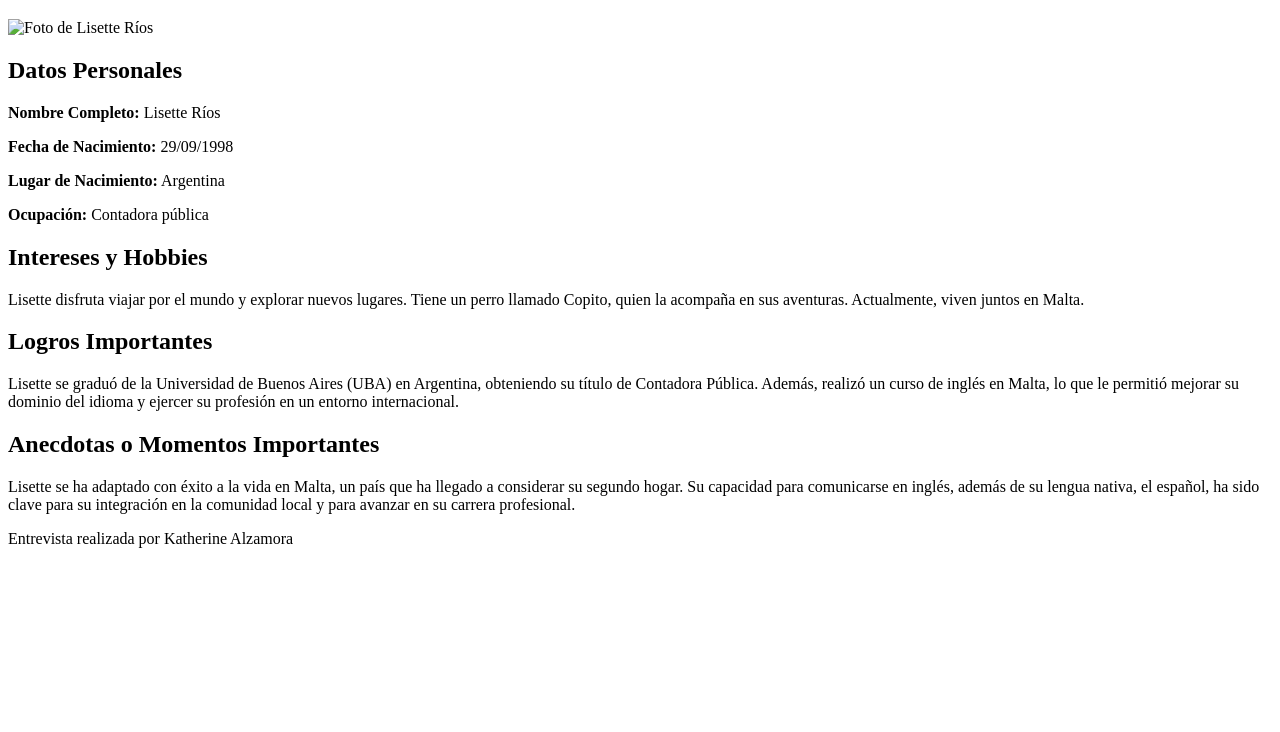
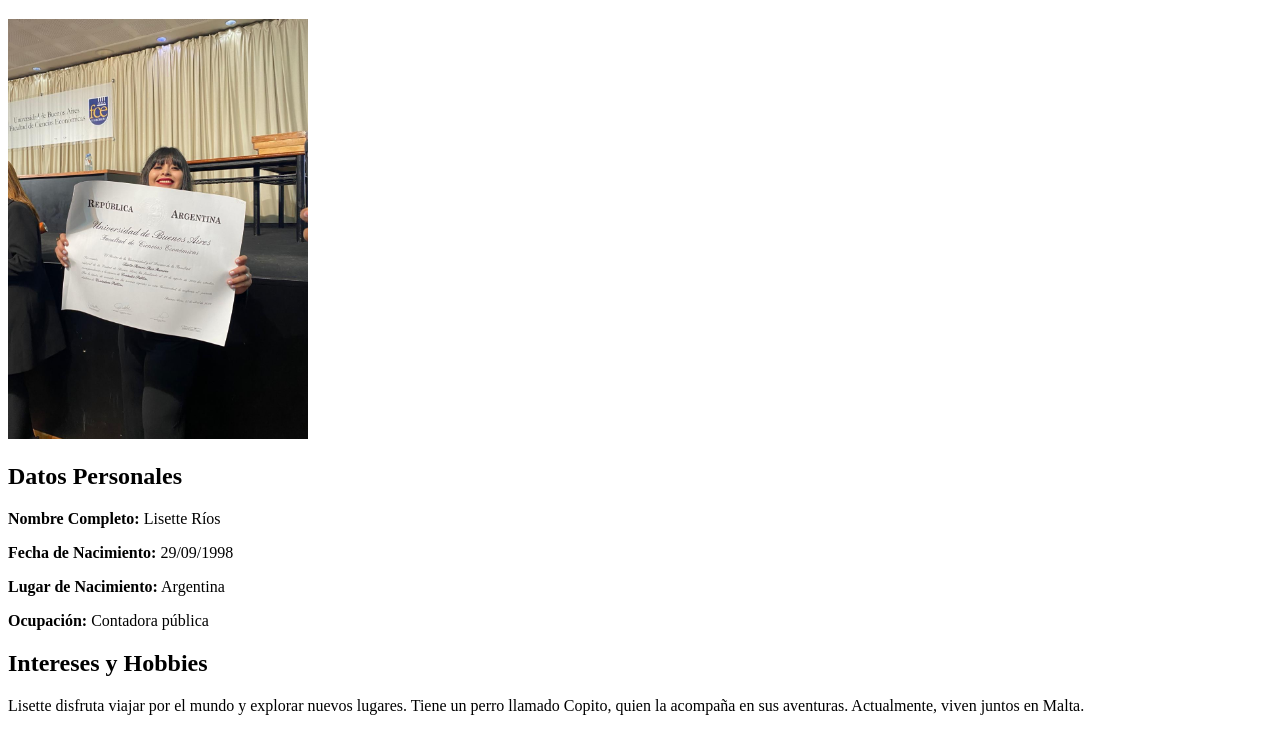
Before and after one commit to Katherineal/entrevista, a plain HTML site: page index.html in a window 1280 px wide. Shown: the part 61-793 px from the top of the page. Drawn offline with Linux system fonts and the light colour scheme; the site is published under a folder, as on GitHub Pages, so addresses that start at the root find nothing.

Commit message:
FEAT-FOTO

```diff
--- a/index.html
+++ b/index.html
@@ -12,7 +12,7 @@
     </header>
 
     <section>
-        <img src="/images/lisette-rios.jpeg" alt="Foto de Lisette Ríos" width="300">
+        <img src="images/lisette-rios.jpeg" alt="Foto de Lisette Ríos" width="300">
     </section>
 
     <section>
```
